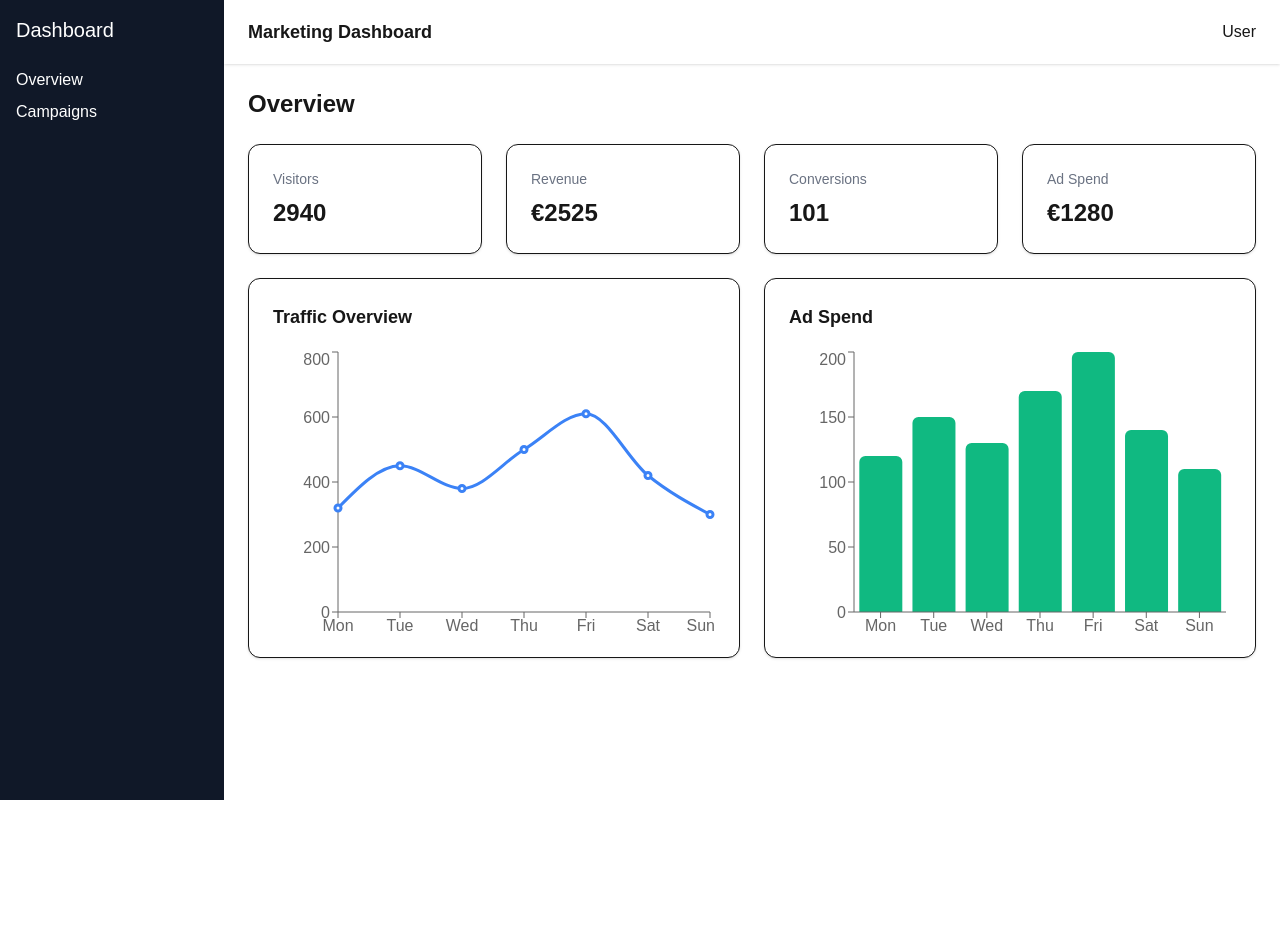
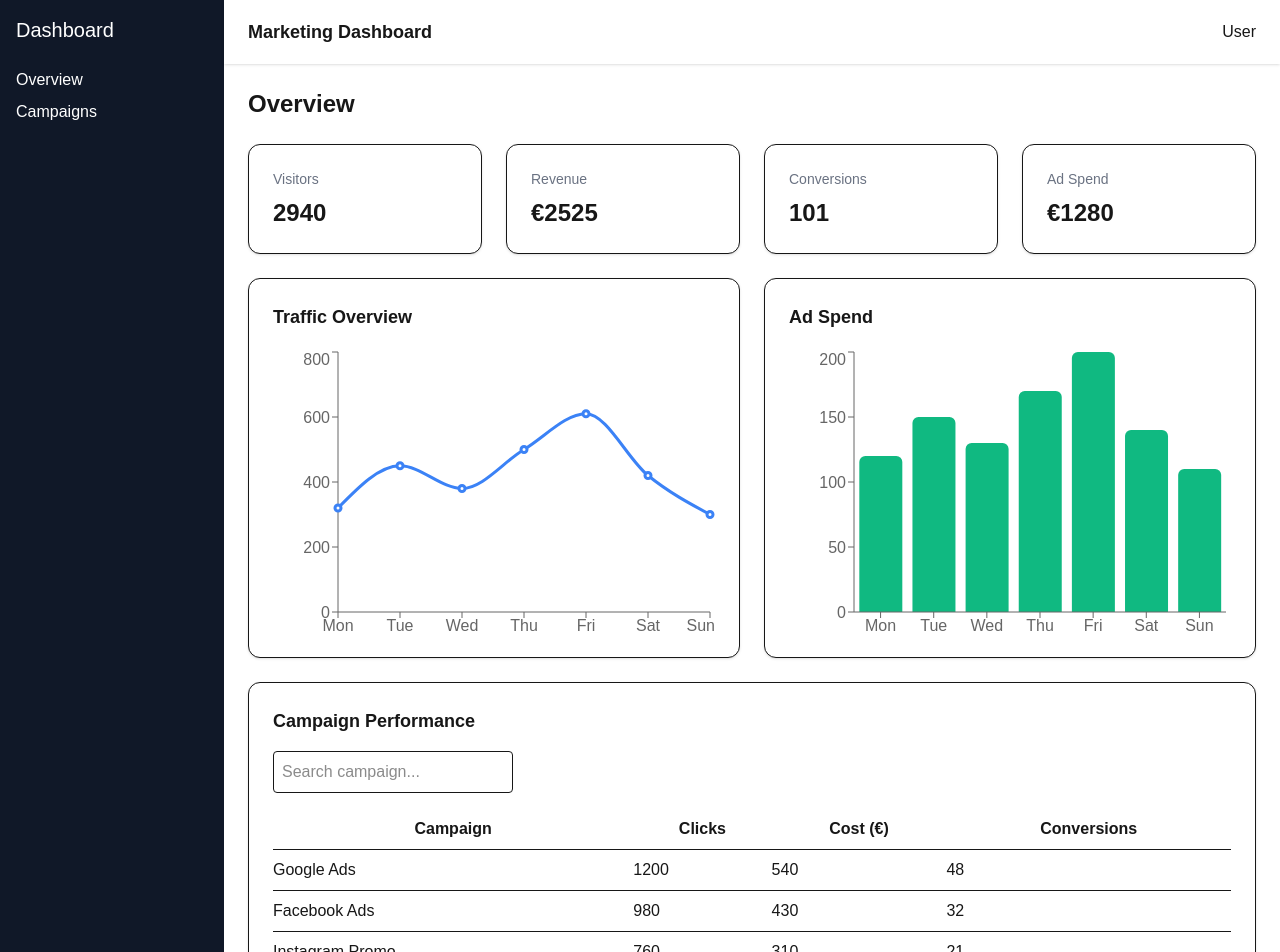
Before and after one commit to kelmore400/marketing-dashboard, a Next.js app: page / in a window 1280 px wide. Shown: the top 952 px of the page. Before the commit the page ends 800 px from the top, so only its background shows below. Built offline with nearby package versions, Linux system fonts and the light colour scheme.

Commit message:
Add campaign table, filters, UX improvements and project README

```diff
--- a/app/layout.tsx
+++ b/app/layout.tsx
@@ -5,9 +5,9 @@ import "./globals.css";
 export default function RootLayout({ children }: { children: React.ReactNode }) {
     return (
         <html lang="en">
-            <body className="flex bg-gray-50">
+            <body className="flex min-h-screen bg-gray-50">
                 <Sidebar />
-                <div className="flex-1">
+                <div className="flex-1 min-h-screen">
                     <Navbar />
                     <main className="p-6">{children}</main>
                 </div>
--- a/app/page.tsx
+++ b/app/page.tsx
@@ -4,8 +4,18 @@ import StatCard from "@/components/ui/StatCard";
 import { getDashboardData } from "@/lib/getData";
 import TrafficLineChart from "@/components/charts/TrafficLineChart";
 import SpendBarChart from "@/components/charts/SpendBarChart";
+import CampaignTable from "@/components/CampaignTable";
+import {useEffect, useState} from "react";
 
 export default function Home() {
+    const [loading, setLoading] = useState(true);
+
+    useEffect(() => {
+        setTimeout(() => setLoading(false), 800);
+    }, []);
+
+    if (loading) return <div className="p-6">Loading...</div>;
+
     const data = getDashboardData();
 
     return (
@@ -13,7 +23,7 @@ export default function Home() {
             <h1 className="text-2xl font-semibold mb-6">Overview</h1>
 
             {/* Cards */}
-            <div className="grid grid-cols-1 md:grid-cols-2 lg:grid-cols-4 gap-6">
+            <div className="grid grid-cols-1 md:grid-cols-2 lg:grid-cols-4 gap-4 md:gap-6">
                 <StatCard title="Visitors" value={data.totalVisitors}/>
                 <StatCard title="Revenue" value={`€${data.totalRevenue}`}/>
                 <StatCard title="Conversions" value={data.totalConversions}/>
@@ -25,6 +35,9 @@ export default function Home() {
                 <TrafficLineChart/>
                 <SpendBarChart/>
             </div>
+            <div className="mt-6">
+                <CampaignTable />
+            </div>
         </div>
     );
 }
--- /dev/null
+++ b/components/CampaignTable.tsx
@@ -0,0 +1,76 @@
+"use client";
+
+import { useState } from "react";
+import { campaigns } from "@/data/campaigns";
+
+export default function CampaignTable() {
+    const [sortField, setSortField] = useState<"clicks" | "cost" | "conversions">("clicks");
+    const [sortOrder, setSortOrder] = useState<"asc" | "desc">("desc");
+
+    const sorted = [...campaigns].sort((a, b) => {
+        const valueA = a[sortField];
+        const valueB = b[sortField];
+        return sortOrder === "asc" ? valueA - valueB : valueB - valueA;
+    });
+
+    const toggleSort = (field: "clicks" | "cost" | "conversions") => {
+        if (sortField === field) {
+            setSortOrder(sortOrder === "asc" ? "desc" : "asc");
+        } else {
+            setSortField(field);
+            setSortOrder("desc");
+        }
+    };
+
+    const [filter, setFilter] = useState("");
+    const filtered = sorted.filter((c) =>
+        c.name.toLowerCase().includes(filter.toLowerCase())
+    );
+
+    return (
+        <div className="bg-white p-6 rounded-xl shadow-sm border mt-6 overflow-x-auto">
+            <h2 className="text-lg font-semibold mb-4">Campaign Performance</h2>
+            <input
+                type="text"
+                placeholder="Search campaign..."
+                className="border p-2 rounded mb-4 w-60"
+                value={filter}
+                onChange={(e) => setFilter(e.target.value)}
+            />
+            <table className="w-full min-w-[600px]">
+                <thead>
+                <tr className="border-b">
+                    <th className="py-2">Campaign</th>
+                    <th className="py-2 cursor-pointer" onClick={() => toggleSort("clicks")}>
+                        Clicks
+                    </th>
+                    <th className="py-2 cursor-pointer" onClick={() => toggleSort("cost")}>
+                        Cost (€)
+                    </th>
+                    <th className="py-2 cursor-pointer" onClick={() => toggleSort("conversions")}>
+                        Conversions
+                    </th>
+                </tr>
+                </thead>
+
+                <tbody>
+                {filtered.map((c) => (
+                    <tr key={c.id} className="border-b hover:bg-gray-50 transition">
+                        <td className="py-2">{c.name}</td>
+                        <td className="py-2">{c.clicks}</td>
+                        <td className="py-2">{c.cost}</td>
+                        <td className="py-2">{c.conversions}</td>
+                    </tr>
+                ))}
+                {filtered.length === 0 && (
+                    <tr>
+                        <td colSpan={4} className="py-4 text-center text-gray-500">
+                            No campaigns found
+                        </td>
+                    </tr>
+                )}
+                </tbody>
+            </table>
+        </div>
+    );
+}
--- a/components/Navbar.tsx
+++ b/components/Navbar.tsx
@@ -1,6 +1,6 @@
 export default function Navbar() {
     return (
-        <div className="h-16 bg-white shadow flex items-center px-6">
+        <div className="h-16 bg-white shadow-sm flex items-center px-4 md:px-6">
             <h1 className="text-lg font-semibold">Marketing Dashboard</h1>
             <div className="ml-auto">User</div>
         </div>
--- a/components/Sidebar.tsx
+++ b/components/Sidebar.tsx
@@ -1,6 +1,6 @@
 export default function Sidebar() {
     return (
-        <div className="w-56 h-screen bg-gray-900 text-white p-4">
+        <div className="hidden md:block w-56 min-h-screen bg-gray-900 text-white p-4">
             <h2 className="text-xl mb-6">Dashboard</h2>
             <ul>
                 <li className="mb-2 hover:text-blue-400 cursor-pointer">Overview</li>
--- a/components/charts/SpendBarChart.tsx
+++ b/components/charts/SpendBarChart.tsx
@@ -5,8 +5,8 @@ import { trafficData } from "@/data/traffic";
 
 export default function SpendBarChart() {
     return (
-        <div className="bg-white p-6 rounded-xl shadow-sm border h-[380px]">
-            <h2 className="text-lg font-semibold mb-4">Ad Spend</h2>
+        <div className="bg-white p-4 md:p-6 rounded-xl shadow-sm border h-[320px] md:h-[380px]">
+        <h2 className="text-lg font-semibold mb-4">Ad Spend</h2>
 
             <ResponsiveContainer width="100%" height={300}>
                 <BarChart data={trafficData}>
--- a/components/charts/TrafficLineChart.tsx
+++ b/components/charts/TrafficLineChart.tsx
@@ -5,8 +5,8 @@ import { trafficData } from "@/data/traffic";
 
 export default function TrafficLineChart() {
     return (
-        <div className="bg-white p-6 rounded-xl shadow-sm border h-[380px]">
-            <h2 className="text-lg font-semibold mb-4">Traffic Overview</h2>
+        <div className="bg-white p-4 md:p-6 rounded-xl shadow-sm border h-[320px] md:h-[380px]">
+        <h2 className="text-lg font-semibold mb-4">Traffic Overview</h2>
 
             <ResponsiveContainer width="100%" height={300}>
                 <LineChart data={trafficData}>
```
Also changed, not shown: 1 other file (tests, documents, lock files or other folders).
